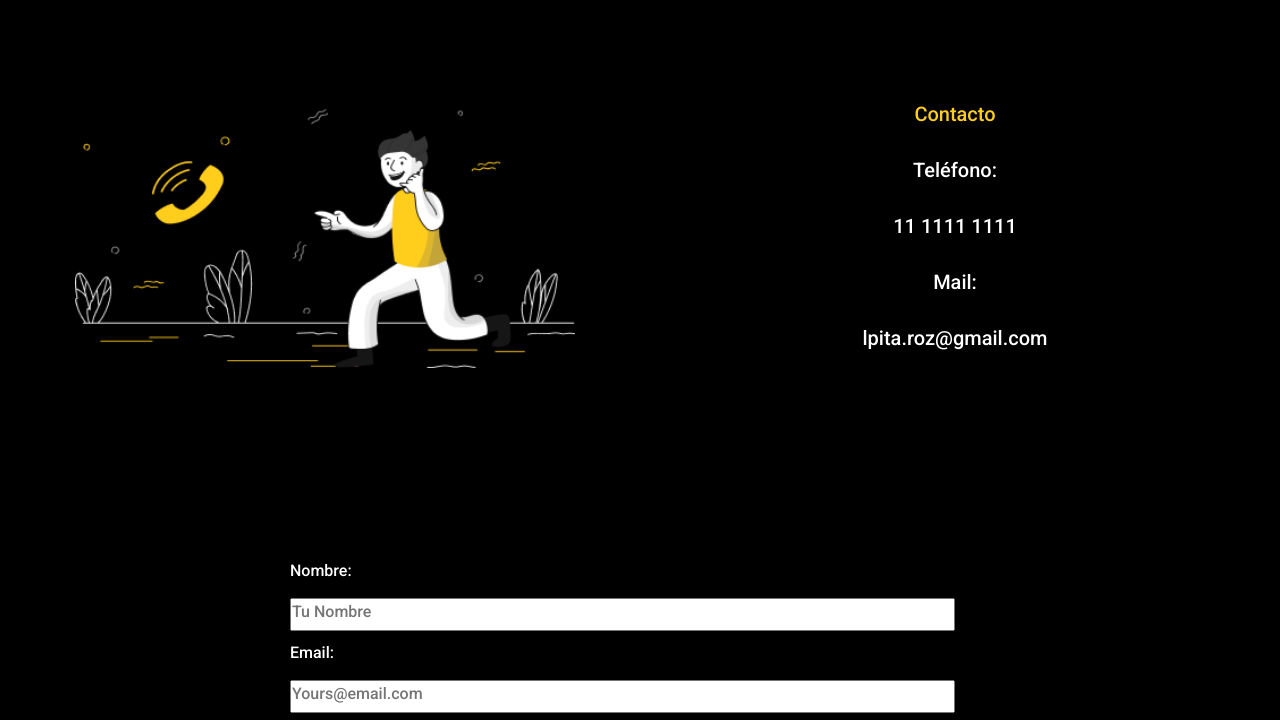
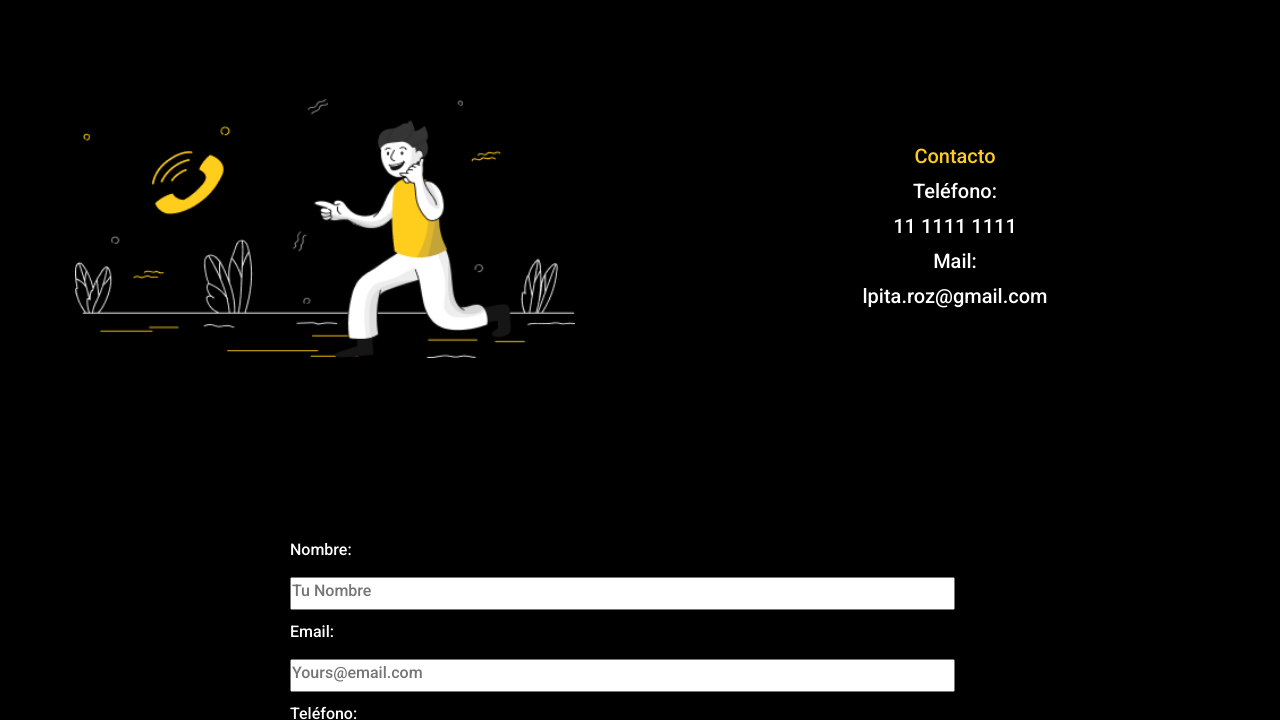
Before and after one commit to LeonardoPita/Idea-Pita, a website: page pages/contacto.html in a window 1280 px wide. Shown: the part 95-815 px from the top of the page. Drawn offline with nearby package versions, Linux system fonts and the light colour scheme.

Commit message:
solve some margin issues in the contact page

```diff
--- a/scss/_contacto.scss
+++ b/scss/_contacto.scss
@@ -11,7 +11,8 @@
 }
 
 .data p {
-    padding-bottom: 10px;
+    padding-bottom: 5px;
+    margin: 0px;
     font-size: 25px;
 }
 
```
Also changed, not shown: styles/styles.css.
